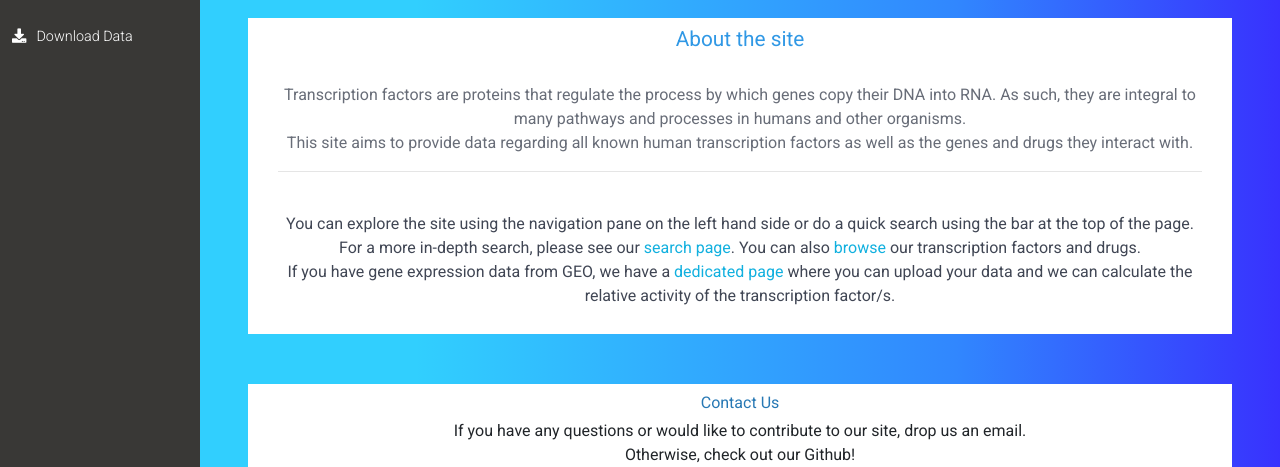
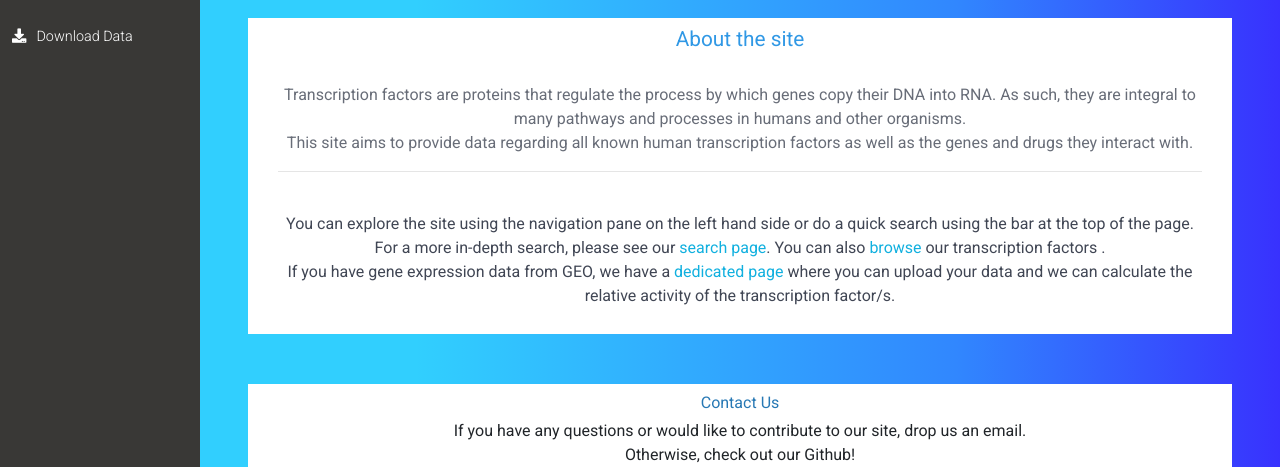
Before and after one commit to mfrahman123/testing, a Flask app: page / in a window 1280 px wide. Shown: the part 304-771 px from the top of the page. Run offline with Flask 2, Linux system fonts and the light colour scheme; parts of the project's set-up code (start-up, migrations or seed data) failed here and were passed over; some libraries are stand-ins or nearby versions.

Commit message:
final version

```diff
--- a/templates/index.html
+++ b/templates/index.html
@@ -57,7 +57,7 @@ Home | QMUL Transcription Factor Database
                 <p style="font-size: 16px; color: #686d78">Transcription factors are proteins that regulate the process by which genes copy their DNA into RNA. As such, they are integral to many pathways and processes in humans and other organisms.<br>
                     This site aims to provide data regarding all known human transcription factors as well as the genes and drugs they interact with.</p>
                   <hr><br>
-                  <p style="font-size: 16px; color: #404654">You can explore the site using the navigation pane on the left hand side or do a quick search using the bar at the top of the page. For a more in-depth search, please see our <a href="/search">search page</a>. You can also <a href="/browse">browse</a> our transcription factors and drugs. <br>
+                  <p style="font-size: 16px; color: #404654">You can explore the site using the navigation pane on the left hand side or do a quick search using the bar at the top of the page. For a more in-depth search, please see our <a href="/search">search page</a>. You can also <a href="/browse">browse</a> our transcription factors <!--and drugs-->. <br>
                     If you have gene expression data from GEO, we have a <a href="/geo">dedicated page</a> where you can upload your data and we can calculate the relative activity of the transcription factor/s.
                     </p>
               </div>
```
